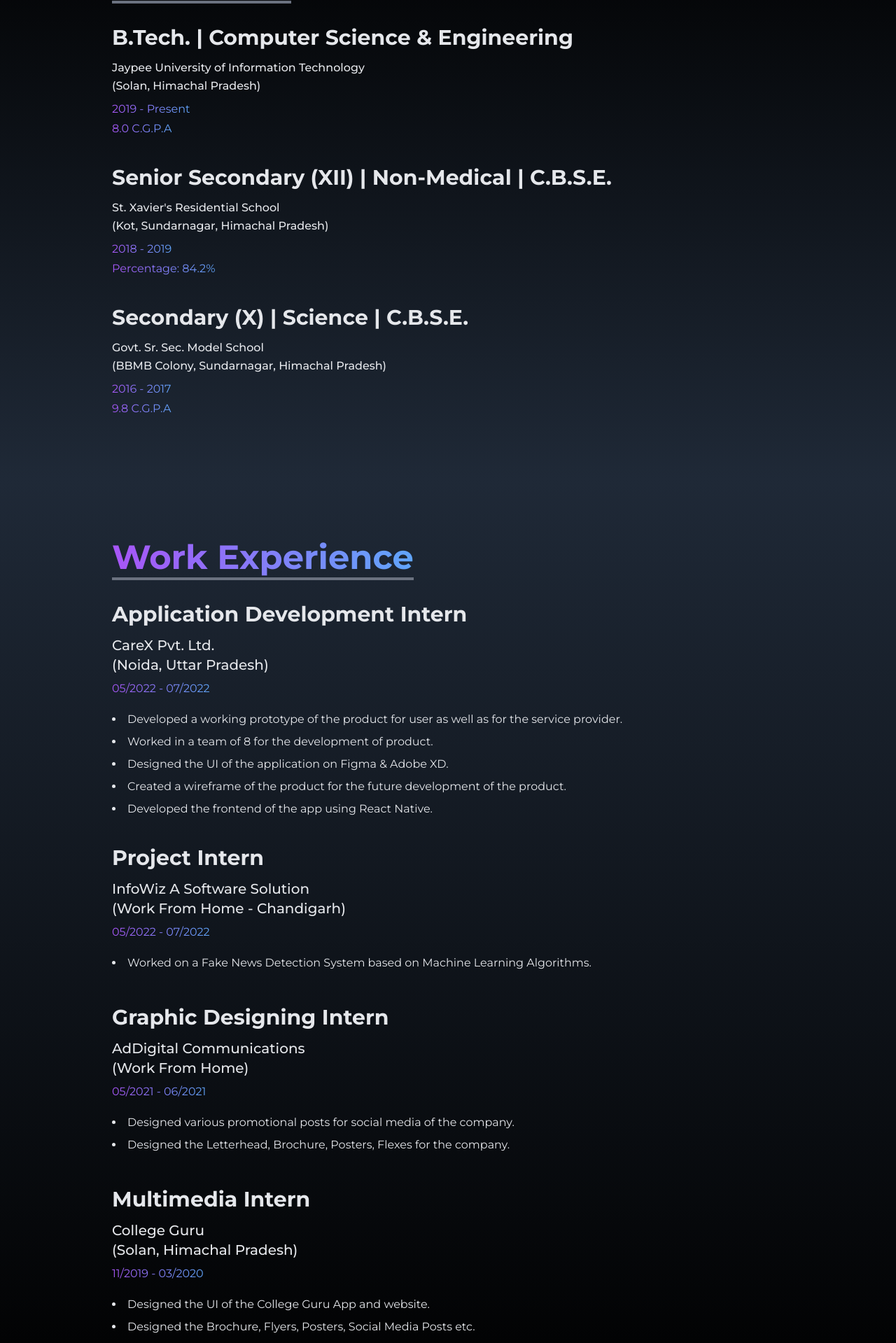
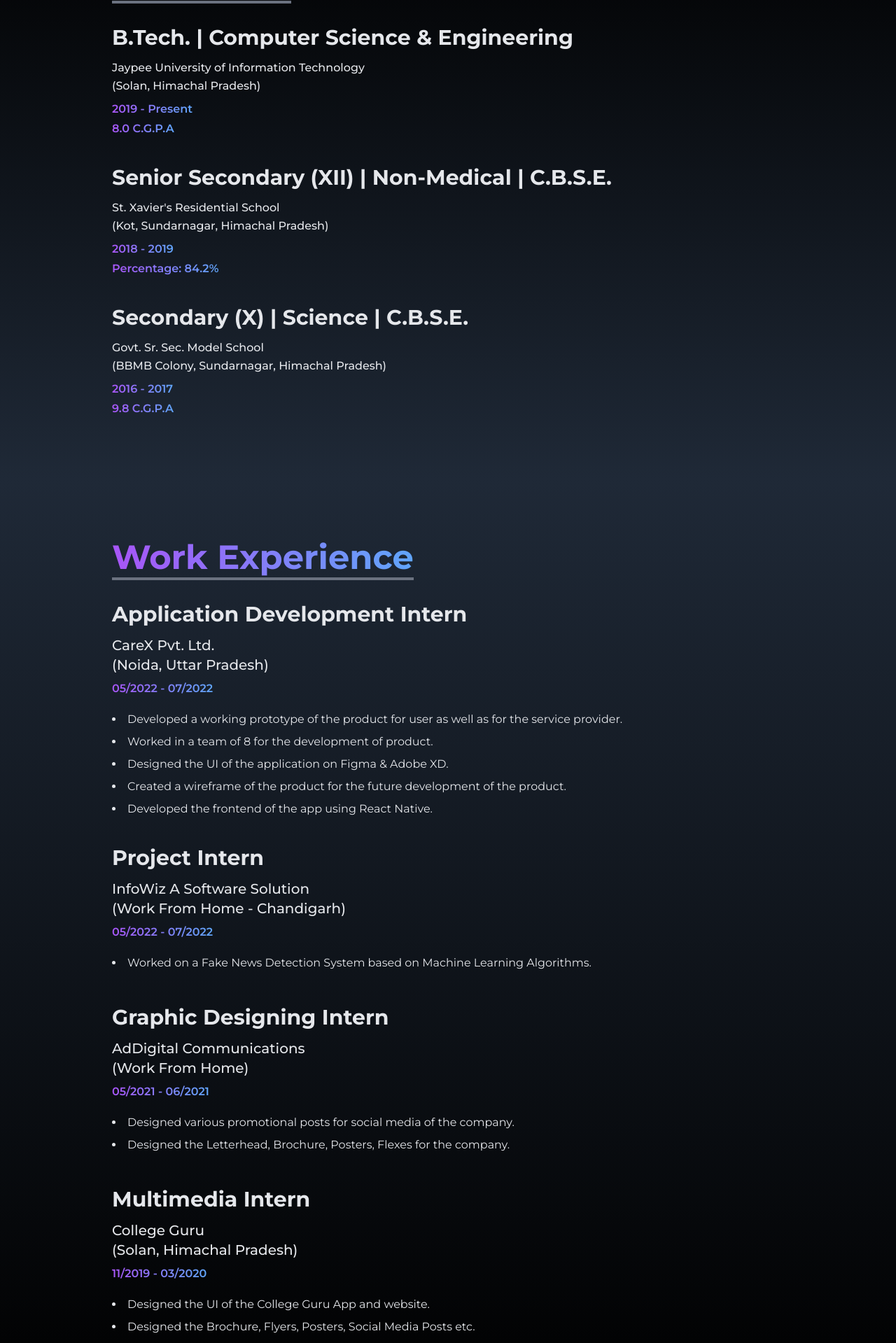
Before and after one commit to akshat26akd/Portfolio-Using-React-Tailwind, a React (Vite) app: page / in a window 1280 px wide. Shown: the part 1740-3659 px from the top of the page at 70% size. Built offline with nearby package versions, Linux system fonts and the light colour scheme.

Commit message:
Updated font weight of gradient texts

```diff
--- a/src/pages/Education.jsx
+++ b/src/pages/Education.jsx
@@ -24,10 +24,10 @@
               (Solan, Himachal Pradesh)
             </p>
             <div className="flex flex-col justify-between items-baseline">
-              <h3 className="pt-2 font-normal text-transparent bg-clip-text bg-gradient-to-r from-purple-500 to-blue-400">
+              <h3 className="pt-2 font-semibold text-transparent bg-clip-text bg-gradient-to-r from-purple-500 to-blue-400">
                 2019 - Present
               </h3>
-              <h3 className="pt-1 font-normal text-transparent bg-clip-text bg-gradient-to-r from-purple-500 to-blue-400">
+              <h3 className="pt-1 font-semibold text-transparent bg-clip-text bg-gradient-to-r from-purple-500 to-blue-400">
                 8.0 C.G.P.A
               </h3>
             </div>
@@ -45,10 +45,10 @@
               (Kot, Sundarnagar, Himachal Pradesh)
             </p>
             <div className="flex flex-col justify-between items-baseline">
-              <h3 className="pt-2 font-normal text-transparent bg-clip-text bg-gradient-to-r from-purple-500 to-blue-400">
+              <h3 className="pt-2 font-semibold text-transparent bg-clip-text bg-gradient-to-r from-purple-500 to-blue-400">
                 2018 - 2019
               </h3>
-              <h3 className="pt-1 font-normal text-transparent bg-clip-text bg-gradient-to-r from-purple-500 to-blue-400">
+              <h3 className="pt-1 font-semibold  text-transparent bg-clip-text bg-gradient-to-r from-purple-500 to-blue-400">
                 Percentage: 84.2%
               </h3>
             </div>
@@ -66,10 +66,10 @@
               (BBMB Colony, Sundarnagar, Himachal Pradesh)
             </p>
             <div className="flex flex-col justify-between items-baseline">
-              <h3 className="pt-2 font-normal text-transparent bg-clip-text bg-gradient-to-r from-purple-500 to-blue-400">
+              <h3 className="pt-2 font-semibold  text-transparent bg-clip-text bg-gradient-to-r from-purple-500 to-blue-400">
                 2016 - 2017
               </h3>
-              <h3 className="pt-1 font-normal text-transparent bg-clip-text bg-gradient-to-r from-purple-500 to-blue-400">
+              <h3 className="pt-1 font-semibold  text-transparent bg-clip-text bg-gradient-to-r from-purple-500 to-blue-400">
                 9.8 C.G.P.A
               </h3>
             </div>
--- a/src/pages/Work_Exp.jsx
+++ b/src/pages/Work_Exp.jsx
@@ -24,7 +24,7 @@
               (Noida, Uttar Pradesh)
             </p>
             <div className="flex flex-col justify-between items-baseline">
-              <h3 className="pt-2 pb-5 font-normal text-transparent bg-clip-text bg-gradient-to-r from-purple-500 to-blue-400">
+              <h3 className="pt-2 pb-5 font-semibold  text-transparent bg-clip-text bg-gradient-to-r from-purple-500 to-blue-400">
                 05/2022 - 07/2022
               </h3>
               <li className="text-sm md:text-base pb-2">
@@ -63,7 +63,7 @@
               (Work From Home - Chandigarh)
             </p>
             <div className="flex flex-col justify-between items-baseline">
-              <h3 className="pt-2 pb-5 font-normal text-transparent bg-clip-text bg-gradient-to-r from-purple-500 to-blue-400">
+              <h3 className="pt-2 pb-5 font-semibold  text-transparent bg-clip-text bg-gradient-to-r from-purple-500 to-blue-400">
                 05/2022 - 07/2022
               </h3>
 
@@ -86,7 +86,7 @@
               (Work From Home)
             </p>
             <div className="flex flex-col justify-between items-baseline">
-              <h3 className="pt-2 pb-5 font-normal text-transparent bg-clip-text bg-gradient-to-r from-purple-500 to-blue-400">
+              <h3 className="pt-2 pb-5 font-semibold  text-transparent bg-clip-text bg-gradient-to-r from-purple-500 to-blue-400">
                 05/2021 - 06/2021
               </h3>
 
@@ -115,7 +115,7 @@
             </p>
 
             <div className="flex flex-col justify-between items-baseline">
-              <h3 className="pt-2 pb-5 font-normal text-transparent bg-clip-text bg-gradient-to-r from-purple-500 to-blue-400">
+              <h3 className="pt-2 pb-5 font-semibold  text-transparent bg-clip-text bg-gradient-to-r from-purple-500 to-blue-400">
                 11/2019 - 03/2020
               </h3>
 
```
